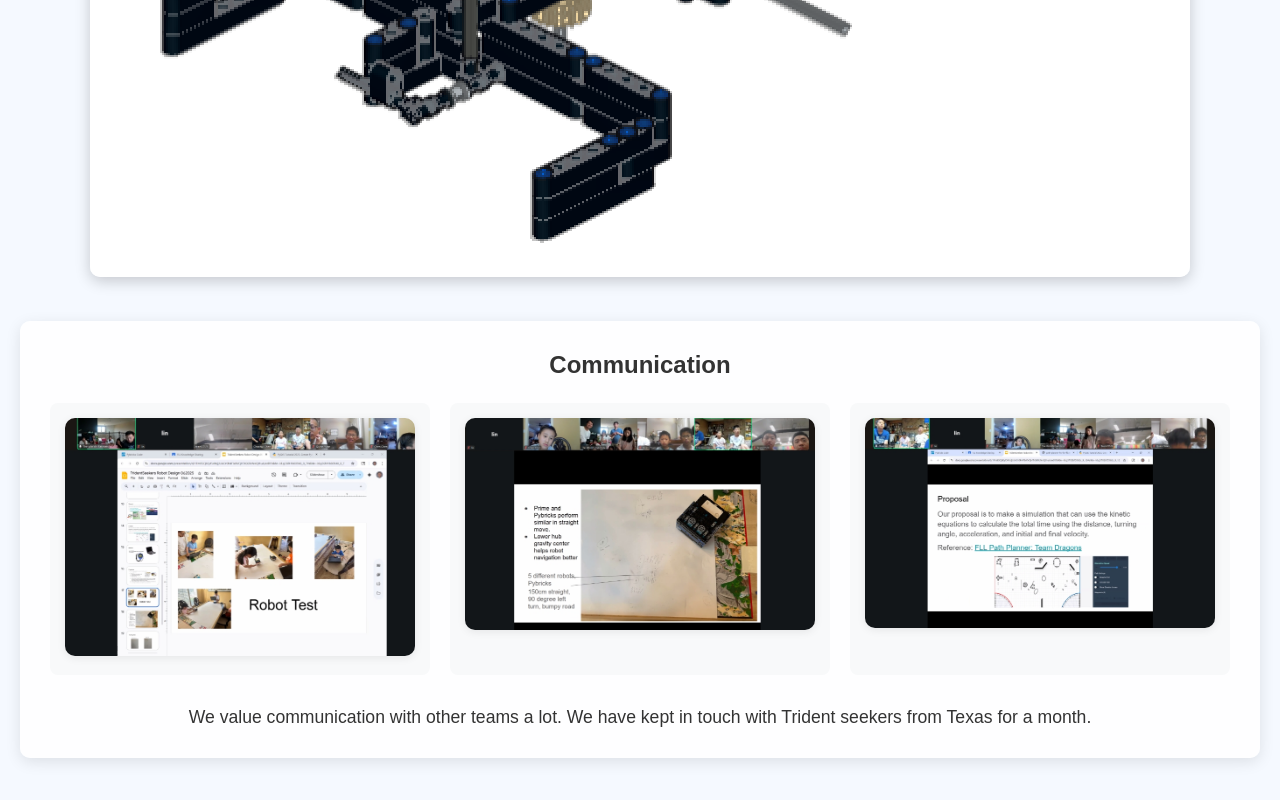
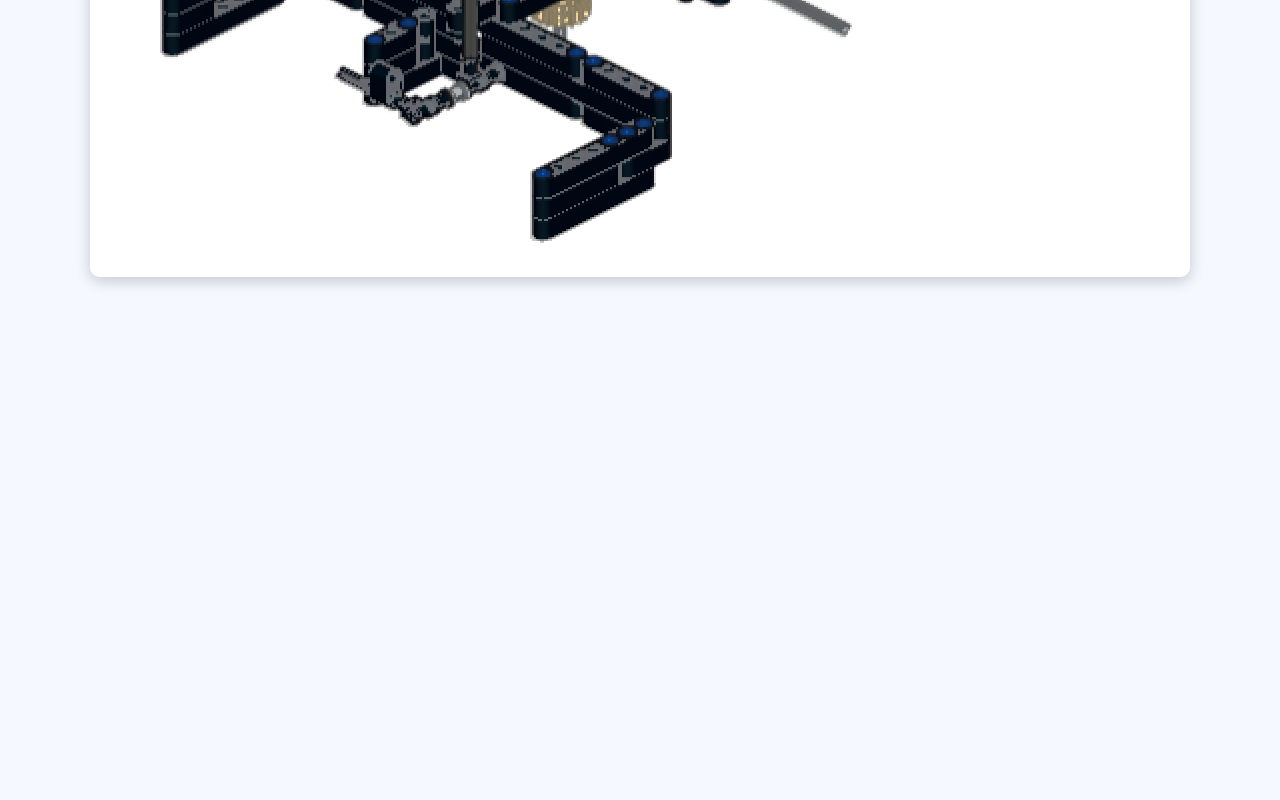
Before and after one commit to AllenYang803/FLL-website, a plain HTML site: page index.html in a window 1280 px wide. Shown: the part 1062-1862 px from the top of the page. After the commit the page ends 1395 px from the top, so only its background shows below. Drawn offline with Linux system fonts and the light colour scheme.

Commit message:
Update index.html

```diff
--- a/index.html
+++ b/index.html
@@ -71,22 +71,6 @@
         <div class="team-photo-container">
             <img src="Basis.jpg" alt="Team Photo" class="team-photo">
         </div>
-
-        <section class="content-section" style="margin-top: 40px;">
-            <h2 style="text-align:center; margin-bottom: 24px;">Communication</h2>
-            <div class="gallery-grid">
-                <div class="gallery-item">
-                    <img src="555.jpg" alt="Communication 1" style="width:100%; border-radius:10px; box-shadow:0 2px 8px rgba(0,0,0,0.08);">
-                </div>
-                <div class="gallery-item">
-                    <img src="666.jpg" alt="Communication 2" style="width:100%; border-radius:10px; box-shadow:0 2px 8px rgba(0,0,0,0.08);">
-                </div>
-                <div class="gallery-item">
-                    <img src="777.jpg" alt="Communication 3" style="width:100%; border-radius:10px; box-shadow:0 2px 8px rgba(0,0,0,0.08);">
-                </div>
-            </div>
-            <p style="margin: 32px 0 0 0; font-size:1.1em; text-align:center; color:#333;">We value communication with other teams a lot. We have kept in touch with Trident seekers from Texas for a month.</p>
-        </section>
     </div>
 
     <script src="script.js"></script>
```
